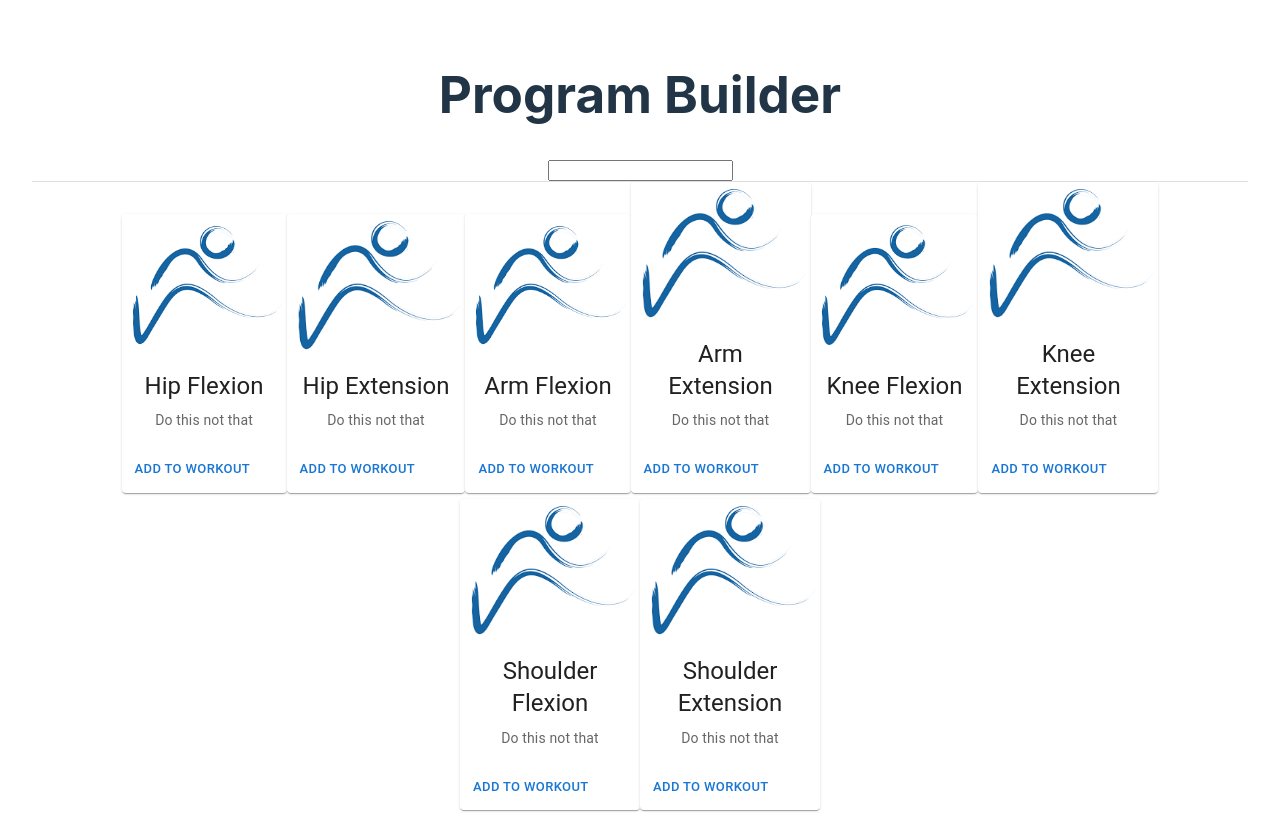
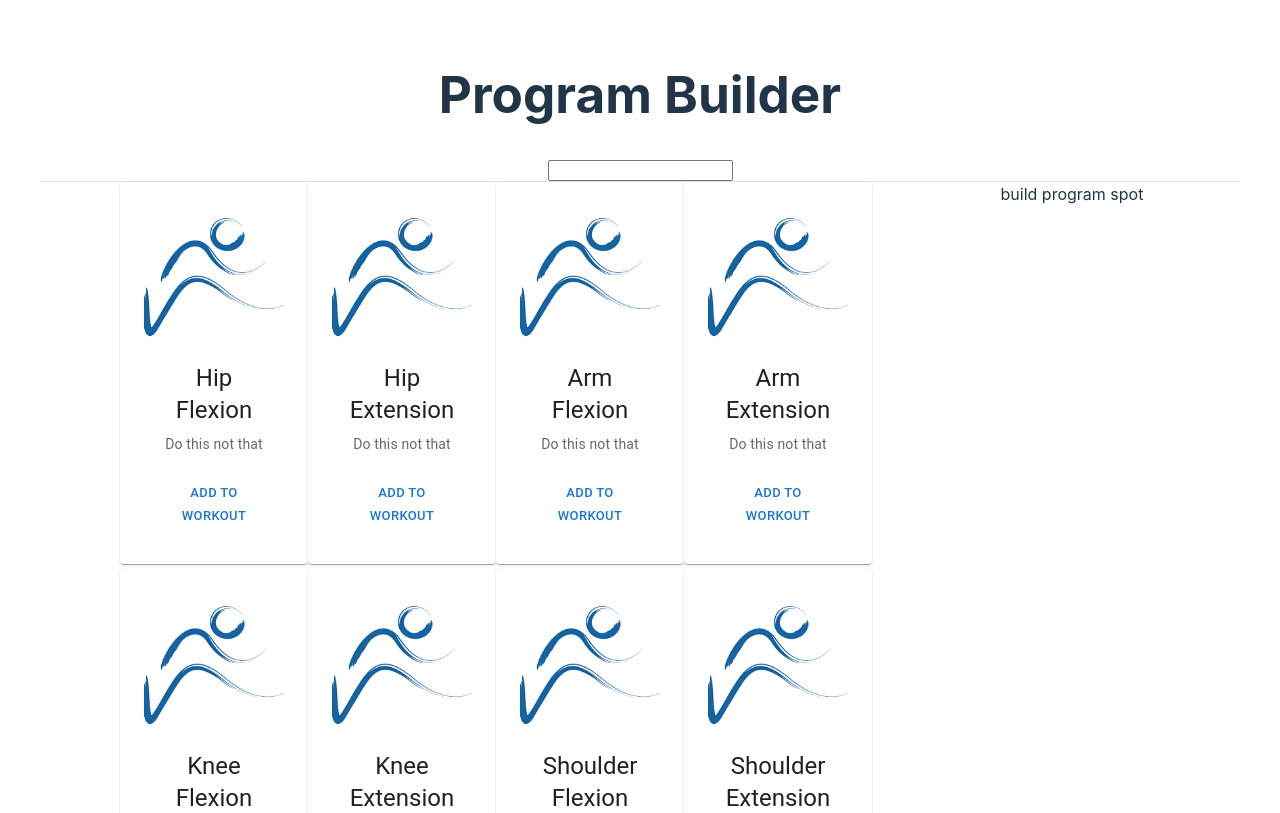
Before and after one commit to pauledwardmitchell/move, a React (Vite) app in the folder client/: page / in a window 1280 px wide. Shown: the top 813 px of the page. Built offline with nearby package versions, Linux system fonts and the light colour scheme.

Commit message:
Add container and grid for exercise cards and program builder on the right side

```diff
--- a/client/src/features/exercises/ExerciseCard.jsx
+++ b/client/src/features/exercises/ExerciseCard.jsx
@@ -7,8 +7,10 @@ import Typography from '@mui/material/Typography';
 
 export default function ExerciseCard({props}) {
   return (
+
     <Card sx={{
-    		maxWidth: 180,
+    		width: 140,
+        padding: 3,
     		display: 'inline-block'
 		 	}}>
       <CardMedia
--- a/client/src/features/exercises/ProgramBuilder.jsx
+++ b/client/src/features/exercises/ProgramBuilder.jsx
@@ -1,6 +1,8 @@
 import { useState } from 'react'
 import Box from '@mui/material/Box'
 import Card from '@mui/material/Card'
+import Container from '@mui/material/Container'
+import Grid from '@mui/material/Grid'
 import Divider from '@mui/material/Divider'
 import Paper from '@mui/material/Paper'
 
@@ -60,18 +62,23 @@ const Exercises = [
 	console.log(query)
 	return(
 		<>
-			<Box>
-		      <Paper />
-
 			<h1>Program Builder</h1>
 			<input
 				onChange={ (e) => setQuery(e.target.value)}
 			/>
 			<Divider />
-			{search(Exercises).map((exercise) => (
-				<ExerciseCard key={exercise.id} props={exercise}/>
-			))}
-			</Box>
+			<Container>
+				<Grid container spacing={0}>
+					<Grid item xs={9}>
+						{search(Exercises).map((exercise) => (
+							<ExerciseCard key={exercise.id} props={exercise}/>
+						))}
+					</Grid>
+					<Grid item xs={3}>
+					build program spot
+					</Grid>
+				</Grid>
+			</Container>
 		</>
 	)
 }
```
